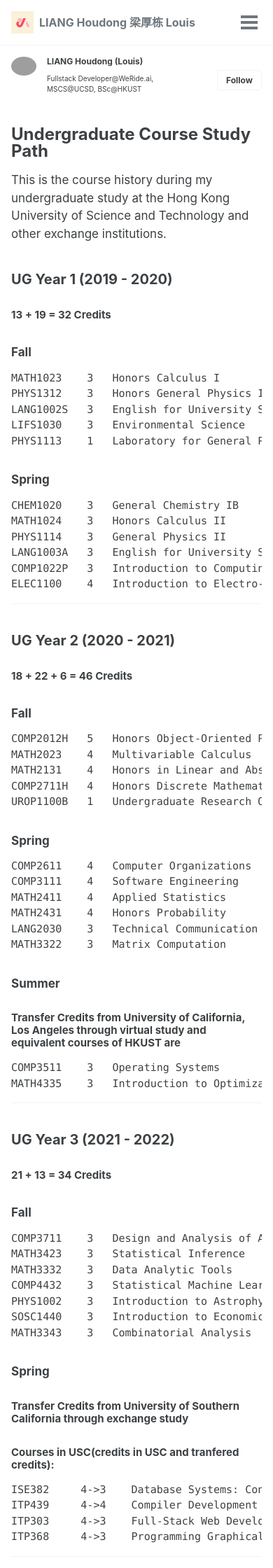
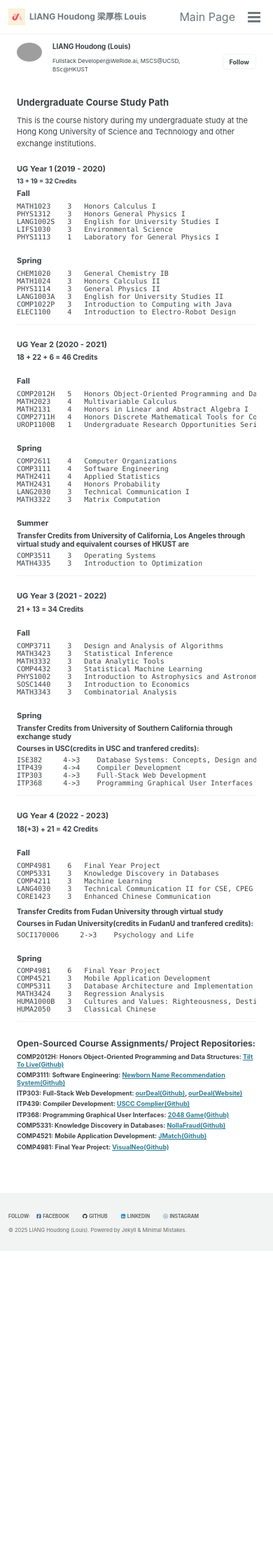
Before and after one commit to dongdong3272/professional, a Jekyll site: the page built from _pages/ugcourses.md, in a window 390 px wide. Shown: the top 2240 px of the page at 70% size. Built offline with Jekyll 4.4.1, drawn with Linux system fonts in a browser that asks for light colours; cached includes are drawn as plain includes; after the commit the page ends 1787 px from its top, so only the background shows below that; grey boxes are pictures that could not be loaded.

Commit message:
responsive design

```diff
--- a/_pages/ugcourses.md
+++ b/_pages/ugcourses.md
@@ -138,18 +138,18 @@ HUMA2050    3   Classical Chinese
 
 ### Open-Sourced Course Assignments/ Project Repositories:
 
-##### COMP2012H: Honors Object-Oriented Programming and Data Structures: [Tilt To Live(Github)](https://github.com/yuankeyu/TiltToLive_H10-)
+###### COMP2012H: Honors Object-Oriented Programming and Data Structures: [Tilt To Live(Github)](https://github.com/yuankeyu/TiltToLive_H10-)
 
-##### COMP3111: Software Engineering: [Newborn Name Recommendation System(Github)](https://github.com/Zhang-JK/COMP3111-T22)
+###### COMP3111: Software Engineering: [Newborn Name Recommendation System(Github)](https://github.com/Zhang-JK/COMP3111-T22)
 
-##### ITP303: Full-Stack Web Development: [ourDeal(Github)](https://github.com/dongdong3272/ITP303Project), [ourDeal(Website)](http://mydeal-dongdong.000webhostapp.com/home/home.php)
+###### ITP303: Full-Stack Web Development: [ourDeal(Github)](https://github.com/dongdong3272/ITP303Project), [ourDeal(Website)](http://mydeal-dongdong.000webhostapp.com/home/home.php)
 
-##### ITP439: Compiler Development: [USCC Complier(Github)](https://github.com/itp439-20221/uscc-dongdong3272)
+###### ITP439: Compiler Development: [USCC Complier(Github)](https://github.com/itp439-20221/uscc-dongdong3272)
 
-##### ITP368: Programming Graphical User Interfaces: [2048 Game(Github)](https://github.com/dongdong3272/ITP368Project)
+###### ITP368: Programming Graphical User Interfaces: [2048 Game(Github)](https://github.com/dongdong3272/ITP368Project)
 
-##### COMP5331: Knowledge Discovery in Databases: [NollaFraud(Github)](https://github.com/C1rF/NollaFraud)
+###### COMP5331: Knowledge Discovery in Databases: [NollaFraud(Github)](https://github.com/C1rF/NollaFraud)
 
-##### COMP4521: Mobile Application Development: [JMatch(Github)](https://github.com/dongdong3272/COMP4521-JMatch)
+###### COMP4521: Mobile Application Development: [JMatch(Github)](https://github.com/dongdong3272/COMP4521-JMatch)
 
-##### COMP4981: Final Year Project: [VisualNeo(Github)](https://github.com/C1rF/VisualNeo)
+###### COMP4981: Final Year Project: [VisualNeo(Github)](https://github.com/C1rF/VisualNeo)
--- a/assets/css/main.scss
+++ b/assets/css/main.scss
@@ -6,3 +6,99 @@
 
 @import "minimal-mistakes/skins/{{ site.minimal_mistakes_skin | default: 'default' }}"; // skin
 @import "minimal-mistakes"; // main partials
+
+.archive .taxonomy__section .archive__subtitle {
+  display: none !important;
+}
+
+/* iPhone 13 Responsive Optimizations */
+@media only screen and (max-width: 390px) {
+  /* Override base html font-size for smaller screens */
+  html {
+    font-size: 12px !important; /* Reduced from 16px */
+  }
+
+  .author__content {
+    font-size: 13px !important;
+  }
+
+  /* Override specific archive paragraph styles */
+  .archive p,
+  ul {
+    font-size: 11px !important; /* Reduced from 17px */
+  }
+
+  /* Reduce font size for general content */
+  .page__content {
+    p,
+    li,
+    dl {
+      font-size: 11px !important;
+    }
+  }
+
+  /* Override other archive font sizes */
+  .archive h1,
+  h2,
+  h4 {
+    font-size: 11px !important;
+  }
+  .archive h5 {
+    margin-top: 0.5em !important;
+    font-size: 10px !important;
+  }
+  .archive h6 {
+    margin-top: 0.5em !important;
+    font-size: 9px !important;
+  }
+
+  .archive #page-title {
+    font-size: 13px !important;
+  }
+
+  .archive pre {
+    line-height: 1.1 !important;
+    font-size: 10px !important;
+    margin-top: 0.5em !important;
+    margin-bottom: 1em !important;
+  }
+
+  .archive pre code {
+    line-height: 1.1 !important;
+    font-size: 10px !important;
+  }
+
+  .archive #campus-experience,
+  #off-campus-experience,
+  #exchange-experience,
+  #spring,
+  #summer,
+  #fall,
+  #fall-1,
+  #fall-2,
+  #fall-3,
+  #spring,
+  #spring-1,
+  #spring-2,
+  #spring-3,
+  #summer,
+  #summer-1,
+  #summer-2,
+  #summer-3 {
+    font-size: 11px !important;
+  }
+
+  .archive #open-sourced-course-assignments-project-repositories {
+    font-size: 12px !important;
+  }
+
+  #main {
+    padding-left: 2em;
+    padding-right: 2em;
+  }
+
+  .page__hero--overlay .wrapper {
+    padding-left: 2em;
+    padding-right: 2em;
+  }
+}
```
Also changed, not shown: _pages/pgcourses.md (+5 -5 lines), _posts/2024-10-02-Leetcode 1851 sharing.md (+6 -6 lines), _posts/2024-10-08-Leetcode 44 sharing.md (+3 -3 lines).
